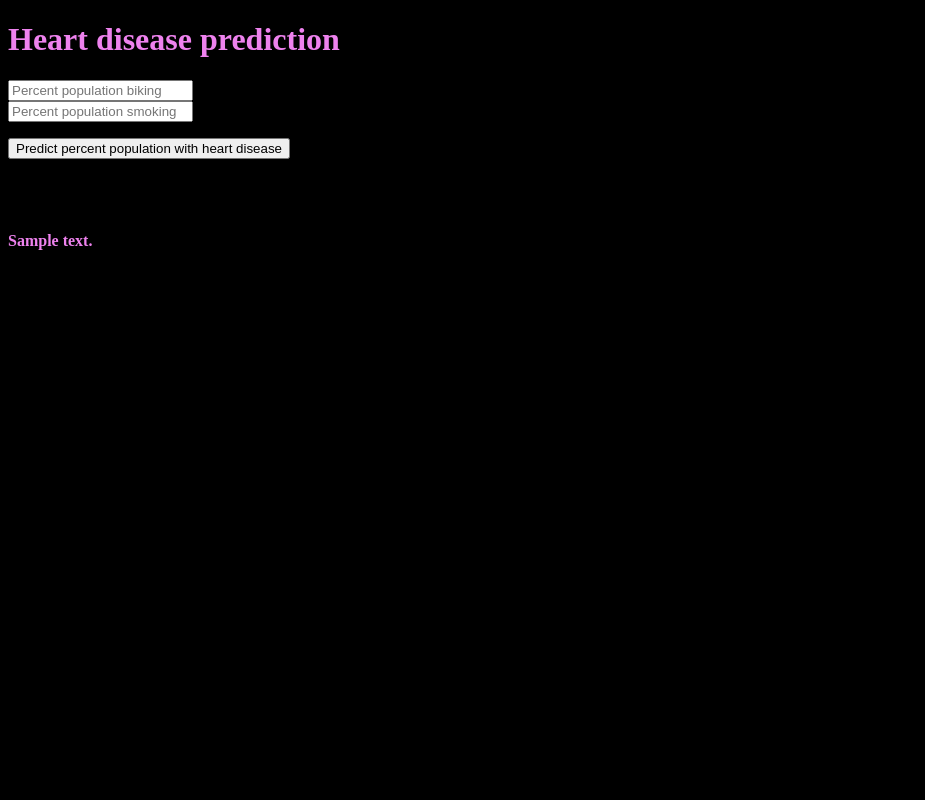
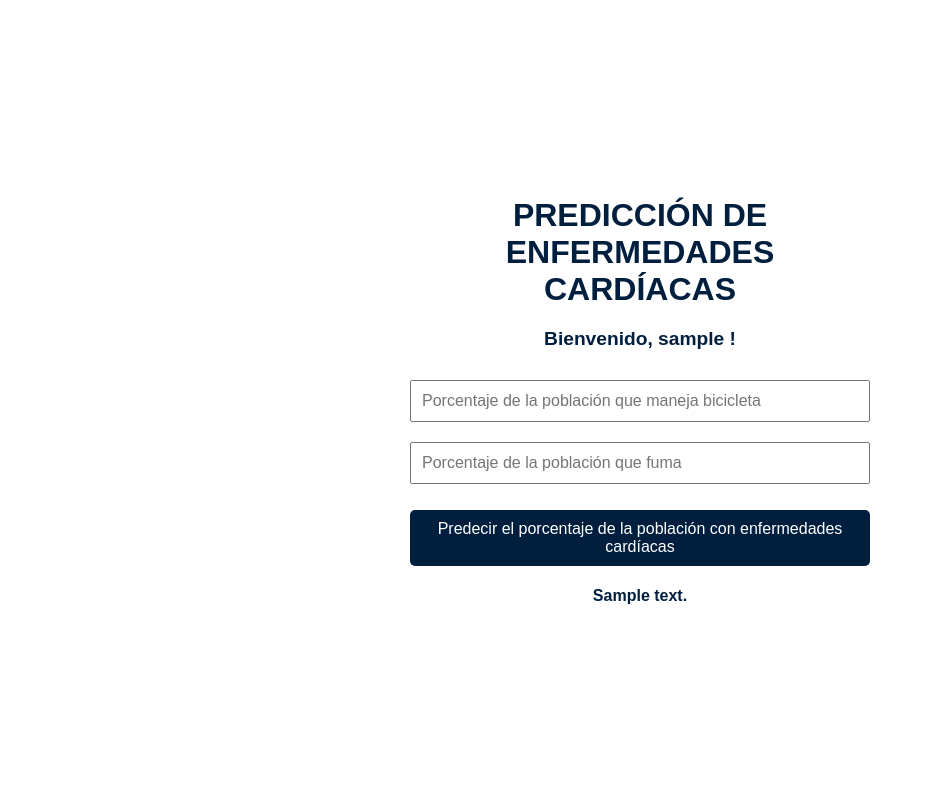
Before and after one commit to diksoncastillo/Proyecto-Final-P.A, a Flask app: template templates/index.html in a window 1280 px wide. Shown: the whole page, without its empty margins (0-925 px from the left). Run offline with Flask 3, Linux system fonts and the light colour scheme; the template is opened without the code that fills it: most values are stand-ins (such as "Sample title", 1, 10 or a date in 2020); parts of the project's set-up code (start-up, migrations or seed data) failed here and were passed over.

Commit message:
Update index.html

```diff
--- a/templates/index.html
+++ b/templates/index.html
@@ -3,31 +3,89 @@
 <head>
   <meta charset="UTF-8">
 
-  <!-- Hacerlo compatible para telefonos -->
+  <!-- Hacerlo compatible para teléfonos -->
   <meta name="viewport" content="width=device-width, initial-scale=1.0">
 
-  <title>Heart Disease Percent</title>
+  <title>Porcentaje de enfermedades cardiacas</title>
+  <style>
+    /* Centrar todo vertical y horizontalmente */
+    body {
+      background: #fff; /* fondo blanco */
+      margin: 0;
+      height: 100vh; /* toda la altura de la pantalla */
+      display: flex;
+      justify-content: center;
+      align-items: center;
+      font-family: Arial, sans-serif;
+    }
 
+    /* Contenedor con texto centrado */
+    .login {
+      text-align: center;
+      width: 90%;
+      max-width: 500px;
+      padding: 20px;
+      box-sizing: border-box;
+    }
+
+    h1, h4 {
+      color: #001f3f; /* azul marino */
+      margin-bottom: 20px;
+    }
+
+    /* Estilo para el mensaje de bienvenida */
+    .welcome-message {
+      color: #001f3f;
+      font-weight: bold;
+      margin-bottom: 20px;
+      font-size: 1.2em;
+    }
+
+    input[type="text"] {
+      width: 100%; /* hace que ocupen todo el ancho disponible */
+      padding: 10px;
+      margin: 10px 0;
+      box-sizing: border-box;
+      font-size: 16px;
+    }
+
+    button {
+      background-color: #001f3f; /* azul marino */
+      color: white;
+      border: none;
+      padding: 10px 15px;
+      cursor: pointer;
+      width: 100%;
+      font-size: 16px;
+      border-radius: 5px;
+    }
+
+    button:hover {
+      background-color: #003366; /* azul marino más oscuro al pasar el mouse */
+    }
+  </style>
 </head>
 
-<body style="background: #000;">
+<body>
  <div class="login">
-	<h1 style="color:Violet;">Heart disease prediction</h1>
+	<h1>PREDICCIÓN DE ENFERMEDADES CARDÍACAS</h1>
 
-    <form action="{{ url_for('predict')}}"method="post">
-    	<input type="text" name="biking" placeholder="Percent population biking" required="required" /><br>
-      <input type="text" name="smoking" placeholder="Percent population smoking" required="required" /><p>
+  <!-- Mensaje de bienvenida -->
+  <div class="welcome-message">
+    Bienvenido, {{ username }} !
+  </div>
 
-      <button type="submit" class="btn btn-primary btn-block btn-large">Predict percent population with heart disease</button></p>
-    </form>
+  <form action="{{ url_for('predict')}}" method="post">
+    	<input type="text" name="biking" placeholder="Porcentaje de la población que maneja bicicleta" required="required" />
+      <input type="text" name="smoking" placeholder="Porcentaje de la población que fuma" required="required" />
+      <p>
+        <button type="submit" class="btn btn-primary btn-block btn-large">
+          Predecir el porcentaje de la población con enfermedades cardíacas
+        </button>
+      </p>
+  </form>
 
-   <br>
-   <br>
-   <h4 style="color:Violet;">
-   {{ prediction_text }} </h4>
-
+  <h4>{{ prediction_text }}</h4>
  </div>
-
-
 </body>
 </html>
```
